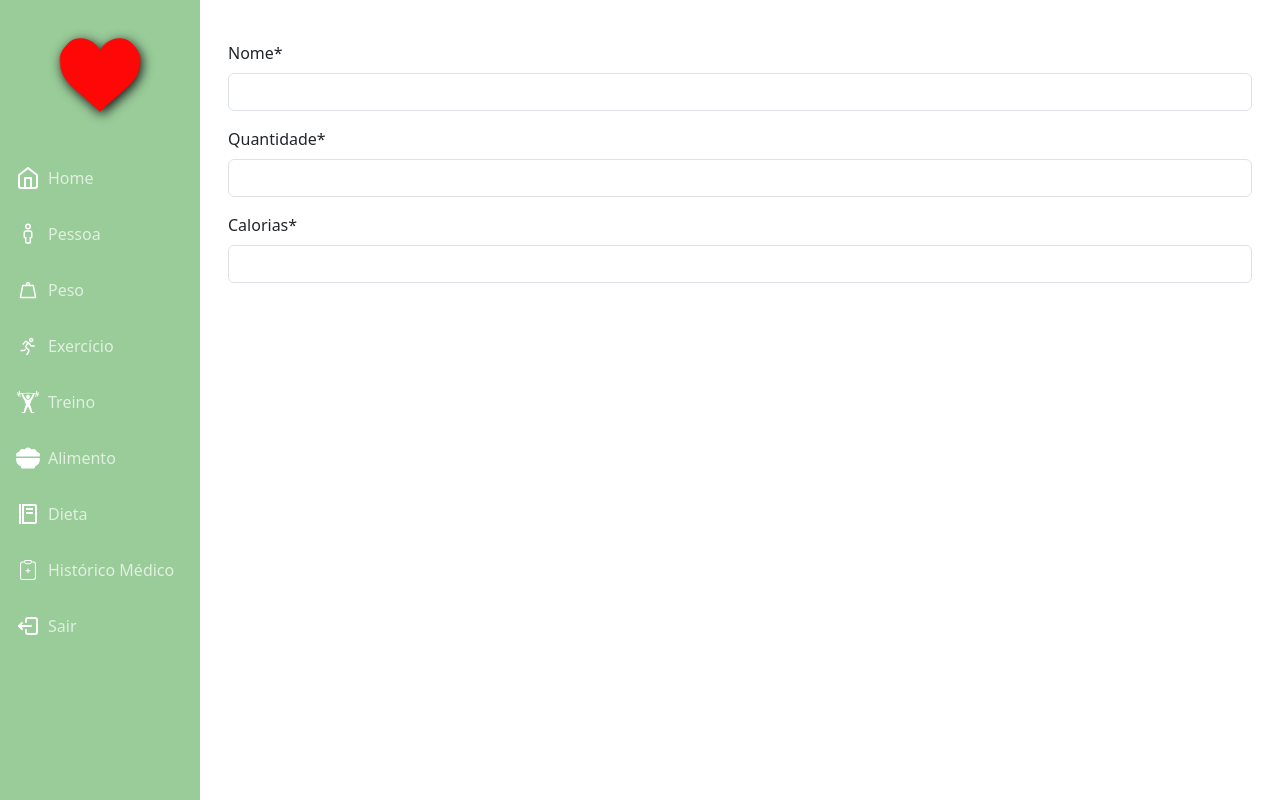
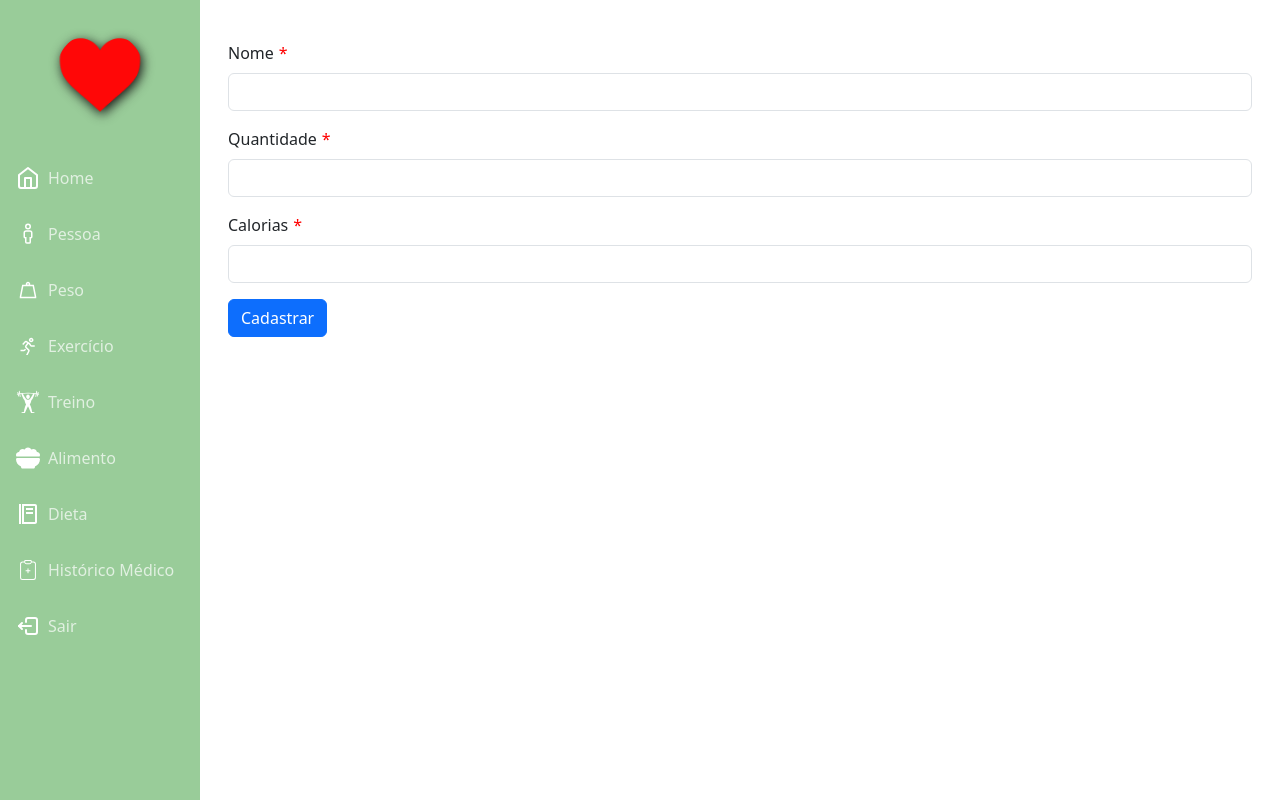
Before and after one commit to alevaristofig/sistema_controle_peso_frt, a React (Create React App) app: page /cadastroalimento in a window 1280 px wide. Built offline with nearby package versions, Linux system fonts and the light colour scheme.

Commit message:
Implmentação da pagina cadastroAlimento

```diff
--- a/src/paginas/Alimento/cadastroAlimento.tsx
+++ b/src/paginas/Alimento/cadastroAlimento.tsx
@@ -1,5 +1,7 @@
 import { ReactElement, useState } from 'react';
 import { ToastContainer } from "react-toastify";
+
+import useAlimento from '../../hooks/Alimento/alimentoHook';
 
 import Cabecalho from "../../componentes/Cabecalho";
 
@@ -9,10 +11,12 @@ const CadastroAlimento = (): ReactElement => {
 
     const [nome, setNome] = useState<string>('');
     const [quantidade, setQuantidade] = useState<string>('');
-    const [caloria, setCaloria] = useState<number>();
+    const [caloria, setCaloria] = useState<number | string>();
 
-    const mascaraCaloria = (calorias: number): void => {
-        setCaloria();
+    const { formatarCaloria } = useAlimento();
+
+    const mascaraCaloria = (calorias: string): void => {
+        setCaloria(formatarCaloria(calorias));
     }
 
     const salvarAlimento = (): void => {
@@ -31,7 +35,7 @@ const CadastroAlimento = (): ReactElement => {
                         <div className="row mt-3">
                             <div className="col">
                                 <label className="form-label">Nome</label>
-                                <label className="form-label obrigatorio">*</label>
+                                <label className={`form-label ${styles.obrigatorio}`}>*</label>
                                 <input
                                     type='text'
                                     className="form-control"
@@ -44,7 +48,7 @@ const CadastroAlimento = (): ReactElement => {
                         <div className="row mt-3">
                             <div className="col">
                                 <label className="form-label">Quantidade</label>
-                                <label className="form-label obrigatorio">*</label>
+                                <label className={`form-label ${styles.obrigatorio}`}>*</label>
                                 <input
                                     type='text'
                                     className="form-control"
@@ -57,7 +61,7 @@ const CadastroAlimento = (): ReactElement => {
                         <div className="row mt-3">
                             <div className="col">
                                 <label className="form-label">Calorias</label>
-                                <label className="form-label obrigatorio">*</label>
+                                <label className={`form-label ${styles.obrigatorio}`}>*</label>
                                 <input
                                     type='text'
                                     className="form-control"
@@ -65,6 +69,11 @@ const CadastroAlimento = (): ReactElement => {
                                     onChange={(e) => mascaraCaloria(e.target.value)}
                                     required
                                 />
+                            </div>
+                        </div>
+                        <div className="row mt-3">
+                            <div className="col">
+                                <button type="submit" className="btn btn-primary">Cadastrar</button>
                             </div>
                         </div>
                     </form>
--- a/src/paginas/Home/Home.module.css
+++ b/src/paginas/Home/Home.module.css
@@ -2,3 +2,8 @@
     margin-left: 200px;
     padding: 1px 16px;
 }
+
+.obrigatorio{
+    color: #ff0000;
+    margin-left: 5px;
+}
```
